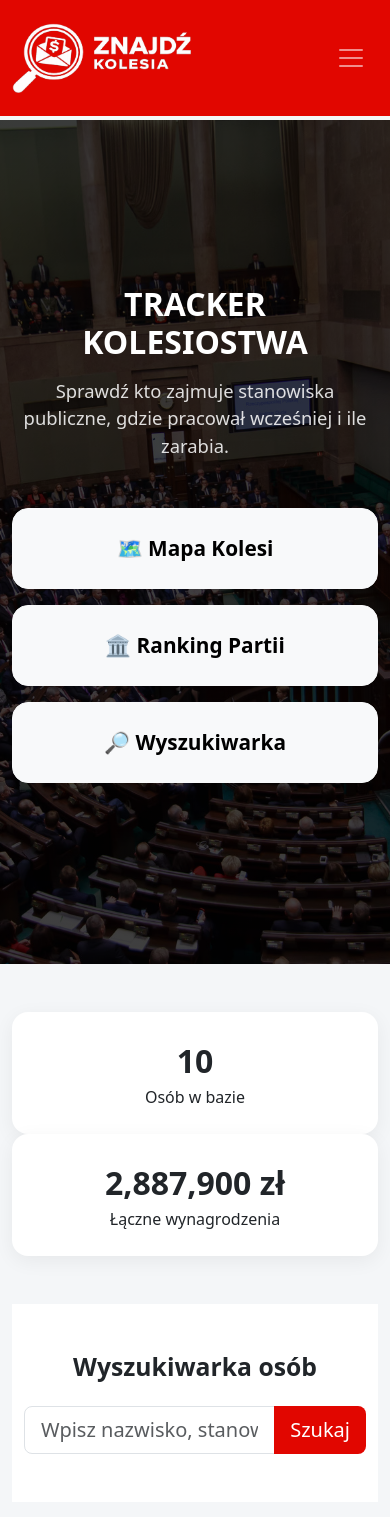
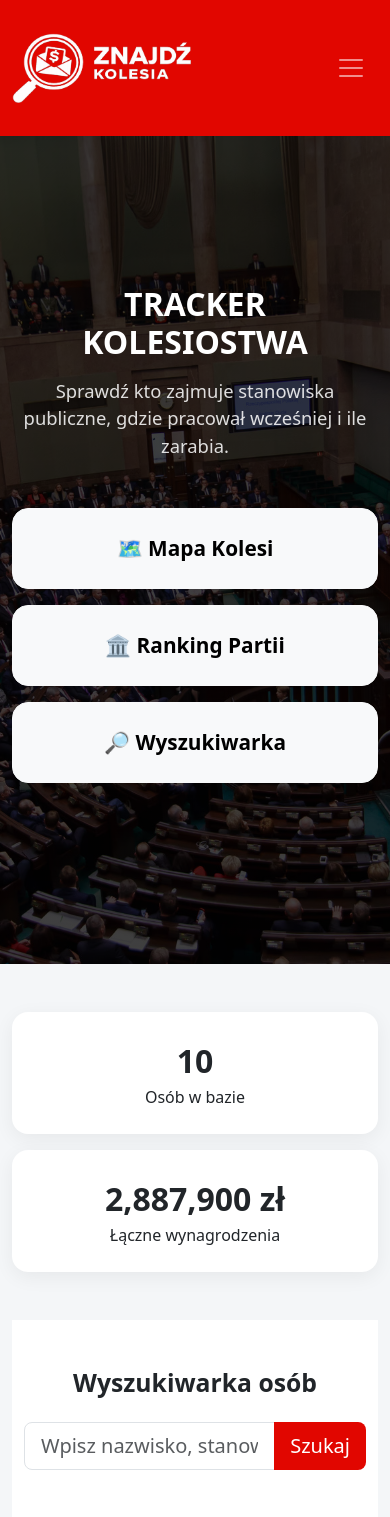
Before and after one commit to nekkess/znajdz-kolesia, a Django app: page / in a window 390 px wide. Shown: the top 1517 px of the page. Run offline with Django 5.2, Linux system fonts and the light colour scheme; data comes from the database, SQL or seed files in the repository.

Commit message:
fix navbar/hero gap and missing spacing between stat boxes
- navbar was min-height:100px while body reserved 120px of
  padding-top for it, leaving a 20px sliver of body background
  visible between the navbar and page content; matched both to 120px
- the two stats-box columns had no vertical gutter once they
  stacked on mobile (Bootstrap columns don't get automatic row-gap
  when wrapping); added g-3 to the row

```diff
--- a/templates/base.html
+++ b/templates/base.html
@@ -27,11 +27,11 @@ body{
 
         .navbar-custom{
     background:#e10600;
-    min-height:100px;
+    min-height:120px;
 }
 
 .navbar-custom .container{
-    min-height:100px;
+    min-height:120px;
     display:flex;
     align-items:center;
 }
--- a/templates/home.html
+++ b/templates/home.html
@@ -267,7 +267,7 @@ document.body.classList.add("home-page");
 
 <div class="container mt-5">
 
-    <div class="row mb-5">
+    <div class="row mb-5 g-3">
 
         <div class="col-md-6">
 
```
